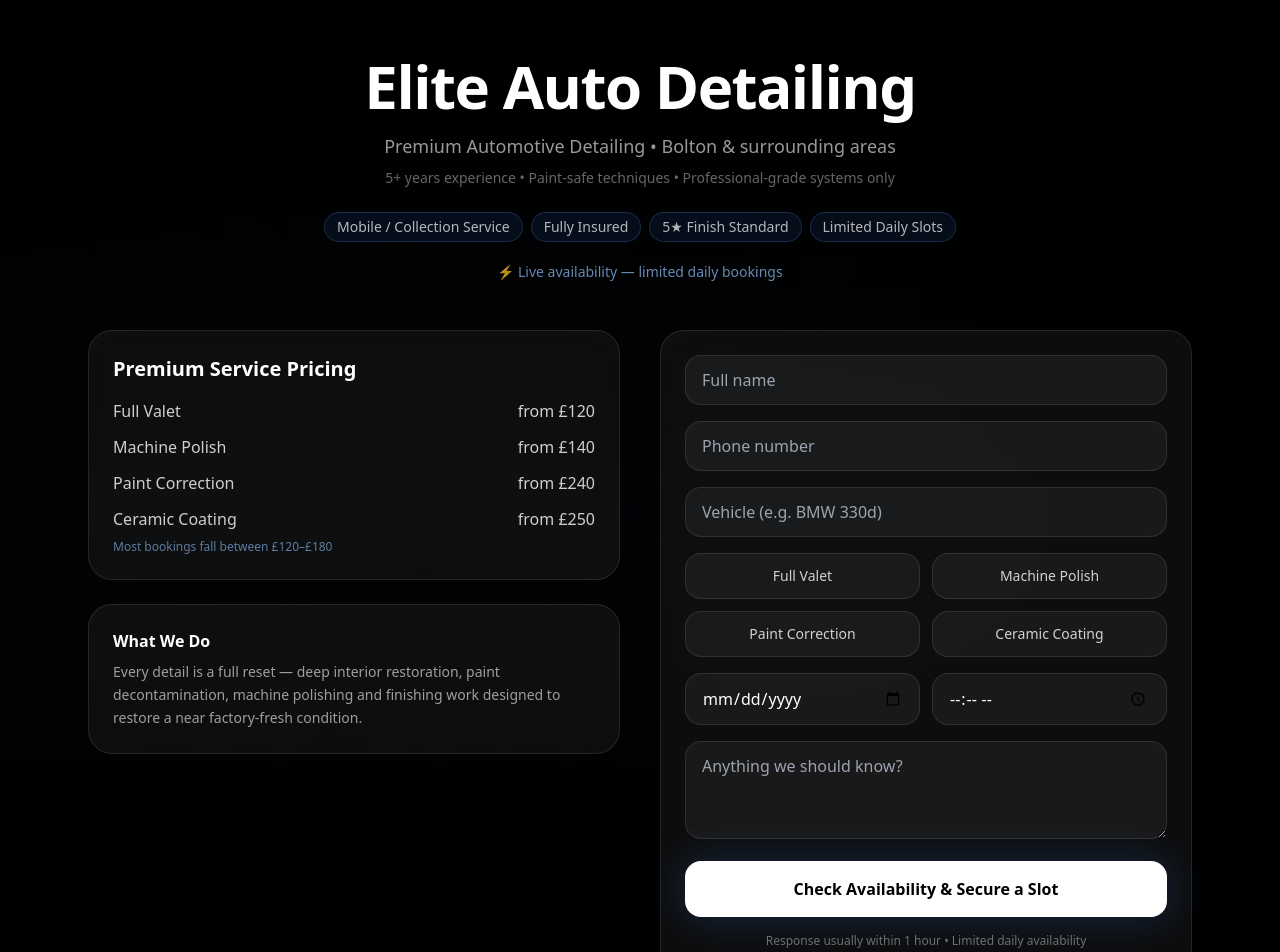
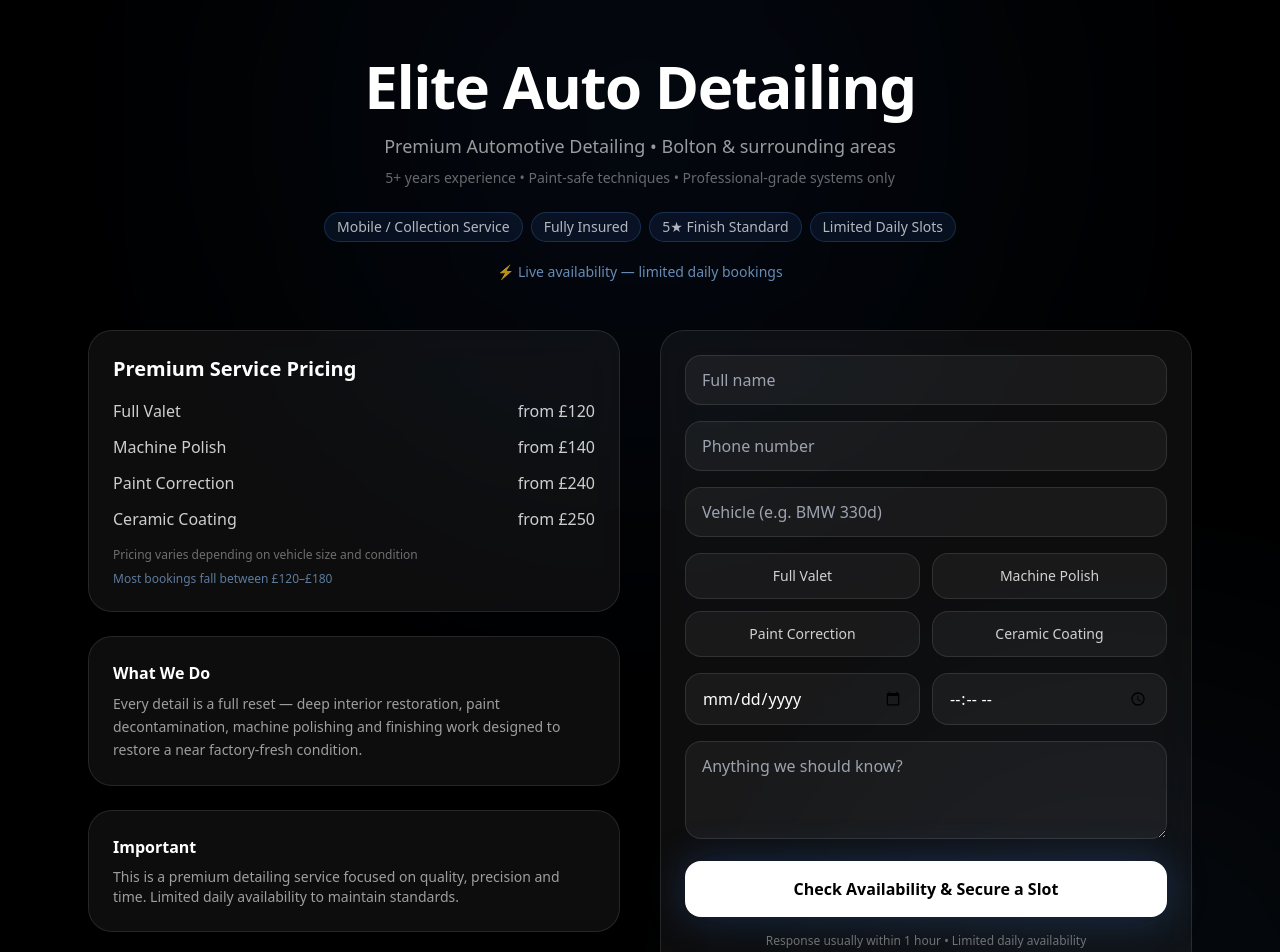
Before and after one commit to eliteautobolton/elite-auto-detailing, a Next.js app: page / in a window 1280 px wide. Shown: the top 952 px of the page. Built offline with nearby package versions, Linux system fonts and the light colour scheme.

Commit message:
Update page.js
Working

```diff
--- a/app/page.js
+++ b/app/page.js
@@ -55,25 +55,12 @@ export default function Page() {
   };
 
   return (
-    <div className="min-h-screen bg-black text-white relative overflow-hidden selection:bg-blue-500/30">
+    <div className="min-h-screen bg-black text-white relative overflow-hidden">
 
-      {/* 🔵 PREMIUM BLUE AMBIENT BACKGROUND */}
-      <div className="absolute inset-0 overflow-hidden">
-
-        {/* main centre glow */}
-        <div className="absolute top-[-25%] left-1/2 -translate-x-1/2 w-[900px] h-[900px] bg-blue-500/10 blur-[220px] rounded-full" />
-
-        {/* left drift */}
-        <div className="absolute top-[15%] left-[-25%] w-[750px] h-[750px] bg-blue-400/10 blur-[200px] rounded-full" />
-
-        {/* right drift */}
-        <div className="absolute bottom-[-35%] right-[-25%] w-[850px] h-[850px] bg-blue-600/10 blur-[240px] rounded-full" />
-
-        {/* subtle white highlight (wet glass feel) */}
-        <div className="absolute top-[40%] left-[55%] -translate-x-1/2 w-[500px] h-[500px] bg-white/5 blur-[180px] rounded-full" />
-
-        {/* dark gradient overlay for contrast */}
-        <div className="absolute inset-0 bg-gradient-to-b from-black via-black/80 to-black" />
+      {/* Background glow */}
+      <div className="absolute inset-0">
+        <div className="absolute top-[-200px] left-1/2 -translate-x-1/2 w-[650px] h-[650px] bg-blue-500/10 blur-[180px] rounded-full animate-pulse" />
+        <div className="absolute bottom-[-250px] right-[-120px] w-[550px] h-[550px] bg-blue-400/10 blur-[160px] rounded-full animate-pulse" />
       </div>
 
       <div className="relative max-w-6xl mx-auto px-6 py-14">
@@ -138,6 +125,10 @@ export default function Page() {
                 </div>
               </div>
 
+              <p className="text-xs text-white/40 mt-4">
+                Pricing varies depending on vehicle size and condition
+              </p>
+
               <p className="text-xs text-blue-300/60 mt-2">
                 Most bookings fall between £120–£180
               </p>
@@ -148,6 +139,14 @@ export default function Page() {
               <p className="text-white/60 text-sm leading-relaxed">
                 Every detail is a full reset — deep interior restoration, paint decontamination,
                 machine polishing and finishing work designed to restore a near factory-fresh condition.
+              </p>
+            </div>
+
+            <div className="bg-white/5 border border-white/10 rounded-3xl p-6">
+              <h3 className="font-semibold mb-2">Important</h3>
+              <p className="text-white/60 text-sm">
+                This is a premium detailing service focused on quality, precision and time.
+                Limited daily availability to maintain standards.
               </p>
             </div>
 
@@ -177,7 +176,7 @@ export default function Page() {
               className="w-full px-4 py-3 rounded-2xl bg-white/5 border border-white/10 outline-none focus:ring-2 focus:ring-blue-500/30"
             />
 
-            {/* MULTI SELECT */}
+            {/* MULTI SERVICE SELECT */}
             <div className="grid grid-cols-2 gap-3 text-sm">
               {serviceOptions.map((s) => (
                 <button
```
